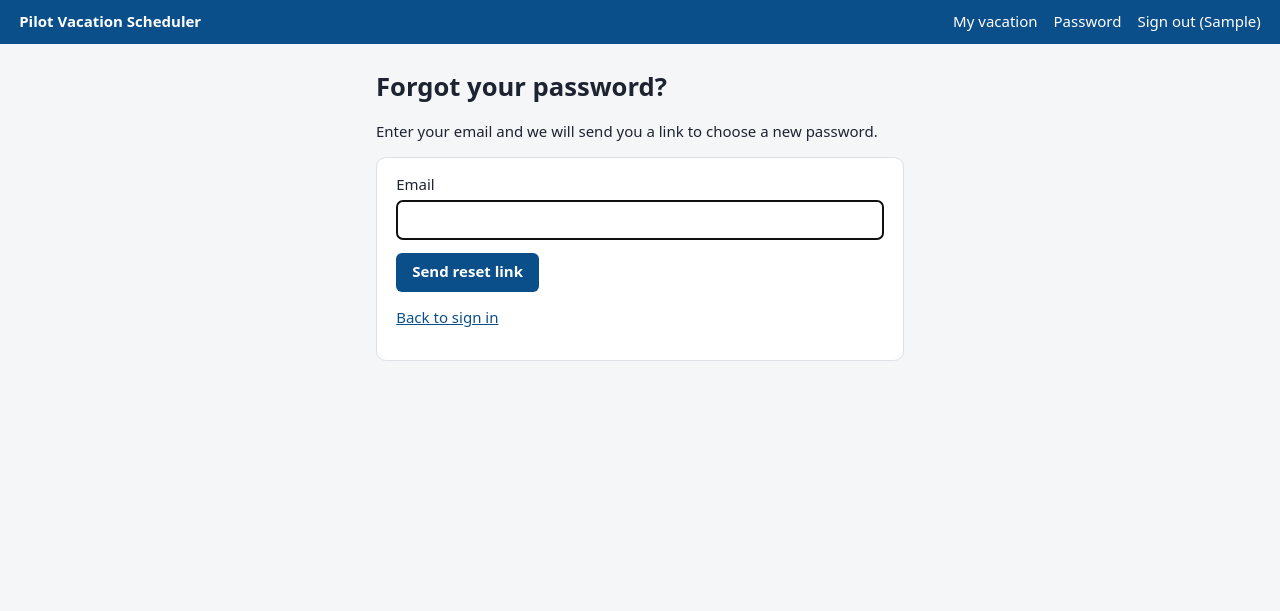
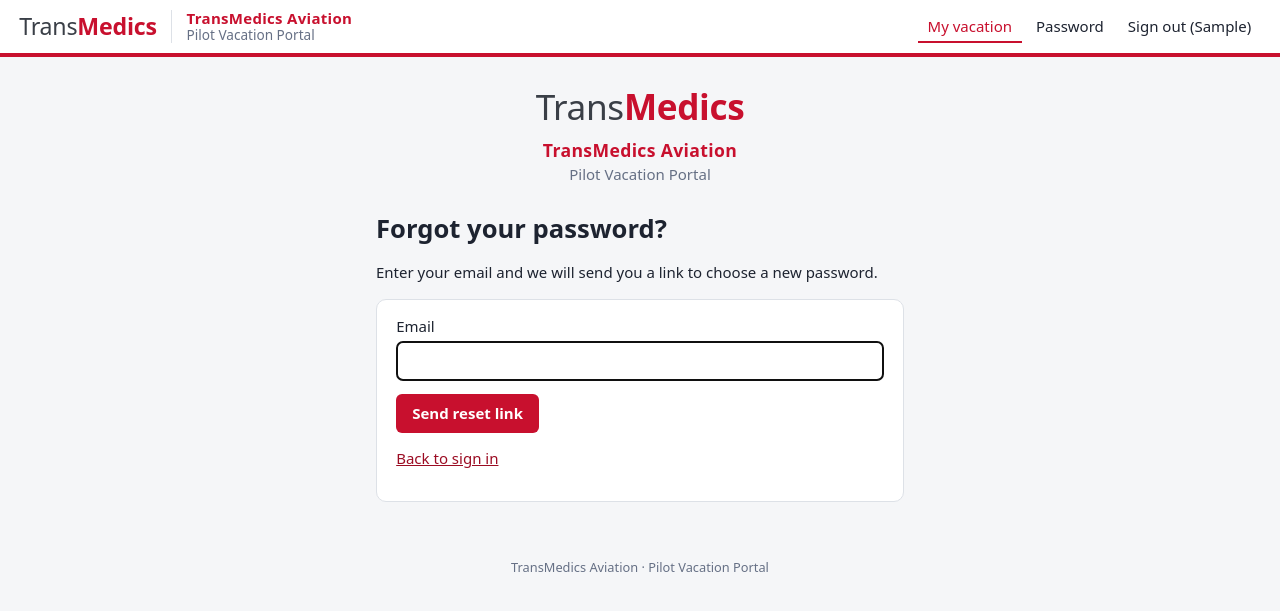
Before and after one commit to svitozaro/transmedics, a Flask app: page /forgot in a window 1280 px wide. Shown: the top 611 px of the page. Run offline with Flask 3, Linux system fonts and the light colour scheme; the visitor is signed in with stand-in values (Sample User, id 1); tables that the repository leaves empty hold one stand-in row (values such as "Sample post"); parts of the project's set-up code (start-up, migrations or seed data) failed here and were passed over; some libraries are stand-ins or nearby versions.

Commit message:
Add TransMedics Aviation branding and say 'vacation week'
Red brand colour (placeholder hex), logo slot with text fallback,
TransMedics Aviation name in header, sign-in pages and footer, branded
email subjects and signature, and 'vacation week' instead of
'vacation duty period' in user-facing text.

Co-Authored-By: Claude Opus 5.5 <noreply@anthropic.com>
Claude-Session: https://claude.ai/code/session_01QCFc685mVTksgGXNeRbaD9

```diff
--- a/app/admin.py
+++ b/app/admin.py
@@ -262,7 +262,7 @@ def assign():
     cal = service.calendar()
     period = request.form.get("period") or None
     if period and period not in cal.by_group.get(u.group, []):
-        flash("That is not one of this pilot's duty periods.", "error")
+        flash("That is not one of this pilot's duty weeks.", "error")
         return redirect(url_for("admin.scheduler"))
     a = Assignment.query.filter_by(user_id=u.id).first()
     if not a:
@@ -333,7 +333,7 @@ def export():
     out = io.StringIO()
     w = csv.writer(out)
     w.writerow(["seniority", "last_name", "first_name", "email", "role", "group",
-                "hire_date", "vacation_start", "vacation_period", "how", "explanation"])
+                "hire_date", "vacation_start", "vacation_week", "how", "explanation"])
     for i, u in enumerate(service.pilots(), start=1):
         a = by_user.get(u.id)
         w.writerow([i, u.last_name, u.first_name, u.email, u.role, u.group, u.hire_date,
@@ -370,7 +370,7 @@ def settings_page():
         msg = "Settings saved."
         if calendar_changed and Preference.query.count():
             msg += (" The calendar changed, so rankings for dates that are no longer "
-                    "duty periods will be ignored. Ask pilots to check their rankings.")
+                    "duty weeks will be ignored. Ask pilots to check their rankings.")
         flash(msg, "ok")
         return redirect(url_for("admin.settings_page"))
     values = {k: cfg.get(k) for k in cfg.EDITABLE}
--- a/app/scheduler.py
+++ b/app/scheduler.py
@@ -153,7 +153,7 @@ def run(pilots, periods_by_group, caps, required_crews=0, labels=None):
             results[p.id] = Result(p.id, pick, "rule11", None, text)
         else:
             text = (f"{who(p)} {reason} Rule 11 found no available Group "
-                    f"{p.group} week: every period is at its limit. An admin "
+                    f"{p.group} week: every week is at its limit. An admin "
                     "must assign this pilot by hand.")
             results[p.id] = Result(p.id, None, "none", None, text)
         if senior_turn:
--- a/app/settings.py
+++ b/app/settings.py
@@ -10,8 +10,8 @@ DEFAULTS = {
     "cycle_start": (f"{date.today().year + 1}-01-01", "Group A first duty day",
                     "Group A's Day 1 of a 14-day cycle. Group B starts 7 days later "
                     "(Group A's Day 8 is Group B's Day 1)."),
-    "cap_pic": ("3", "Max PICs on vacation per duty period", "Rule 12. Default 3."),
-    "cap_sic": ("3", "Max SICs on vacation per duty period", "Rule 12. Default 3."),
+    "cap_pic": ("3", "Max PICs on vacation per week", "Rule 12. Default 3."),
+    "cap_sic": ("3", "Max SICs on vacation per week", "Rule 12. Default 3."),
     "required_crews": ("0", "Minimum crews that must stay on duty",
                        "Crew check. A crew is PIC+SIC or 2 PICs. 0 turns the check off. "
                        "ASSUMPTION: the real number is not decided yet."),
--- a/app/static/style.css
+++ b/app/static/style.css
@@ -1,21 +1,36 @@
 :root {
   --bg: #f5f6f8; --card: #fff; --ink: #1d2330; --muted: #667085; --line: #dde1e7;
-  --brand: #0b4f8a; --brand-ink: #fff; --go: #12805c; --danger: #b42318;
+  /* TransMedics red. PLACEHOLDER value until the official brand hex is confirmed. */
+  --brand: #c8102e; --brand-dark: #9b0c23; --brand-tint: #fdecee; --brand-ink: #fff; --go: #12805c; --danger: #7a1020;
   --pref: #2e7d32; --rule11: #b26a00; --manual: #6941c6;
   --ranked: #e8f0fb; --unranked: repeating-linear-gradient(45deg, #fff4e5 0 4px, #ffe8c7 4px 8px);
   --off: #e1e4ea;
 }
 * { box-sizing: border-box; }
 body { margin: 0; font: 15px/1.45 system-ui, -apple-system, "Segoe UI", Roboto, sans-serif; color: var(--ink); background: var(--bg); }
-a { color: var(--brand); }
+a { color: var(--brand-dark); }
 h1 { font-size: 1.6rem; margin: .2em 0 .6em; }
 h2 { font-size: 1.1rem; margin: 0 0 .5em; }
 h3 { font-size: 1rem; margin: .5em 0; }
 code { background: #eef1f5; padding: 0 .3em; border-radius: 3px; }
-.top { display: flex; flex-wrap: wrap; gap: 1rem; align-items: center; justify-content: space-between; padding: .7rem 1.2rem; background: var(--brand); color: var(--brand-ink); }
-.top a, .top button.link { color: var(--brand-ink); text-decoration: none; margin-left: 1rem; }
-.top .brand { font-weight: 700; margin-left: 0; }
-.top nav { display: flex; flex-wrap: wrap; align-items: center; }
+.top { display: flex; flex-wrap: wrap; gap: .6rem 1.5rem; align-items: center; justify-content: space-between; padding: .6rem 1.2rem; background: #fff; border-bottom: 4px solid var(--brand); }
+.top .brand { display: flex; align-items: center; gap: .9rem; text-decoration: none; color: var(--ink); }
+.brand-text { display: flex; flex-direction: column; line-height: 1.15; padding-left: .9rem; border-left: 1px solid var(--line); }
+.brand-text strong { color: var(--brand); letter-spacing: .02em; }
+.brand-text span { font-size: .85rem; color: var(--muted); }
+.logo img { display: block; height: 36px; width: auto; }
+.wordmark { font-size: 1.45rem; font-weight: 300; letter-spacing: -.01em; color: #3a3f47; }
+.wordmark b { font-weight: 800; color: var(--brand); }
+.top nav { display: flex; flex-wrap: wrap; align-items: center; gap: .2rem .3rem; }
+.top nav a, .top nav button.link { color: var(--ink); text-decoration: none; padding: .35rem .6rem; border-radius: 6px; font-weight: 500; }
+.top nav a:hover, .top nav button.link:hover { background: var(--brand-tint); color: var(--brand-dark); }
+.top nav a.on { color: var(--brand); box-shadow: inset 0 -2px 0 var(--brand); border-radius: 0; }
+.foot { text-align: center; color: var(--muted); font-size: .8rem; padding: 2rem 1rem; }
+.hero { text-align: center; margin: 1rem 0 1.5rem; }
+.hero .logo img { height: 56px; margin: 0 auto; }
+.hero .wordmark { font-size: 2.2rem; }
+.hero p { margin: .4rem 0 0; color: var(--muted); }
+.hero p strong { color: var(--brand); font-size: 1.1rem; letter-spacing: .02em; }
 main { max-width: 1100px; margin: 1.5rem auto; padding: 0 16px; }
 main.narrow { max-width: 560px; }
 main.wide { max-width: none; }
@@ -28,7 +43,8 @@ input[type=checkbox] { width: auto; display: inline; margin: 0; }
 input[type=file] { border: none; padding: .3rem 0; }
 .hint { display: block; font-weight: 400; color: var(--muted); font-size: .85rem; margin-top: .2rem; }
 button, .button { display: inline-block; padding: .55rem 1rem; font: inherit; font-weight: 600; border: 0; border-radius: 6px; background: var(--brand); color: #fff; cursor: pointer; text-decoration: none; }
-button.secondary, .button.secondary { background: #fff; color: var(--brand); border: 1px solid var(--brand); }
+button.secondary, .button.secondary { background: #fff; color: var(--brand-dark); border: 1px solid var(--brand); }
+button:hover, .button:hover { filter: brightness(.93); }
 button.go { background: var(--go); }
 button.danger { background: var(--danger); }
 button.link { background: none; padding: 0; font-weight: 400; }
@@ -97,7 +113,7 @@ tfoot td { background: #f8f9fb !important; }
 #ranked { counter-reset: rank; }
 .dnd li { display: flex; align-items: center; gap: .6rem; padding: .5rem .6rem; margin-bottom: .35rem; border: 1px solid var(--line); border-radius: 6px; background: #fff; cursor: grab; }
 #ranked li { background: var(--ranked); border-color: #bcd0f0; }
-#ranked li::before { counter-increment: rank; content: "#" counter(rank); font-weight: 700; color: var(--brand); min-width: 2.2em; }
+#ranked li::before { counter-increment: rank; content: "#" counter(rank); font-weight: 700; color: #1e3a8a; min-width: 2.2em; }
 .unranked-box { background: #fffaf2; border-color: #f5d7a6; }
 #unranked li { background: var(--unranked); border-color: #f5d7a6; }
 .dnd li.dragging { opacity: .4; }
--- /dev/null
+++ b/app/templates/_logo.html
@@ -0,0 +1,4 @@
+<span class="logo">
+  {%- if logo -%}<img src="{{ url_for('static', filename=logo) }}" alt="TransMedics">
+  {%- else -%}<span class="wordmark" title="Placeholder: add the official logo in app/static/brand/">Trans<b>Medics</b></span>{%- endif -%}
+</span>
--- a/app/templates/admin/scheduler.html
+++ b/app/templates/admin/scheduler.html
@@ -10,7 +10,7 @@
     <div><strong>{{ total }}</strong> pilots</div>
     <div><strong>{{ submitted }}</strong> submitted rankings</div>
     <div>Rankings are <strong>{{ 'open' if rankings_open else 'locked' }}</strong></div>
-    <div>Limits: {{ caps.PIC }} PIC + {{ caps.SIC }} SIC per period{% if need %}, {{ need }} crews on duty{% endif %} (<a href="{{ url_for('admin.settings_page') }}">change</a>)</div>
+    <div>Limits: {{ caps.PIC }} PIC + {{ caps.SIC }} SIC per week{% if need %}, {{ need }} crews on duty{% endif %} (<a href="{{ url_for('admin.settings_page') }}">change</a>)</div>
     {% if last_run %}<div class="muted">Last run {{ last_run }} UTC</div>{% endif %}
     {% if last_published %}<div class="muted">Last published {{ last_published }} UTC</div>{% endif %}
   </div>
--- a/app/templates/admin/settings.html
+++ b/app/templates/admin/settings.html
@@ -13,8 +13,8 @@
   <button>Save settings</button>
 </form>
 <section class="card">
-  <h2>Duty periods for {{ cal.year }}</h2>
-  <p class="muted">Worked out from the settings above. Each is 8 days. A period counts for the year it starts in.</p>
+  <h2>Duty weeks for {{ cal.year }}</h2>
+  <p class="muted">Worked out from the settings above. Each duty week is 8 days (a pilot's vacation week is one of these). A week counts for the year it starts in.</p>
   <div class="grid2">
   {% for g in 'AB' %}
     <div><h3>Group {{ g }} ({{ cal.by_group[g]|length }})</h3>
--- a/app/templates/auth/forgot.html
+++ b/app/templates/auth/forgot.html
@@ -1,5 +1,6 @@
 {% extends "base.html" %}{% block title %}Forgot password{% endblock %}{% block mainclass %}narrow{% endblock %}
 {% block body %}
+<div class="hero">{% include "_logo.html" %}<p><strong>TransMedics Aviation</strong><br>Pilot Vacation Portal</p></div>
 <h1>Forgot your password?</h1>
 <p>Enter your email and we will send you a link to choose a new password.</p>
 <form method="post" class="card">
--- a/app/templates/auth/login.html
+++ b/app/templates/auth/login.html
@@ -1,5 +1,6 @@
 {% extends "base.html" %}{% block title %}Sign in{% endblock %}{% block mainclass %}narrow{% endblock %}
 {% block body %}
+<div class="hero">{% include "_logo.html" %}<p><strong>TransMedics Aviation</strong><br>Pilot Vacation Portal</p></div>
 <h1>Sign in</h1>
 <form method="post" class="card">
   <input type="hidden" name="csrf" value="{{ csrf_token }}">
--- a/app/templates/auth/set_password.html
+++ b/app/templates/auth/set_password.html
@@ -1,5 +1,6 @@
 {% extends "base.html" %}{% block title %}Set password{% endblock %}{% block mainclass %}narrow{% endblock %}
 {% block body %}
+<div class="hero">{% include "_logo.html" %}<p><strong>TransMedics Aviation</strong><br>Pilot Vacation Portal</p></div>
 <h1>Choose a password</h1>
 <p>Account: <strong>{{ user.email }}</strong></p>
 <form method="post" class="card">
--- a/app/templates/auth/setup.html
+++ b/app/templates/auth/setup.html
@@ -1,7 +1,8 @@
 {% extends "base.html" %}{% block title %}First-time setup{% endblock %}{% block mainclass %}narrow{% endblock %}
 {% block body %}
+<div class="hero">{% include "_logo.html" %}<p><strong>TransMedics Aviation</strong><br>Pilot Vacation Portal</p></div>
 <h1>Welcome</h1>
-<p>This is the first time the scheduler has started. Create the first admin account. You will add pilots and other admins after this.</p>
+<p>This is the first time the TransMedics Aviation vacation portal has started. Create the first admin account. You will add pilots and other admins after this.</p>
 <form method="post" class="card">
   <input type="hidden" name="csrf" value="{{ csrf_token }}">
   <label>First name <input name="first_name" required></label>
--- a/app/templates/base.html
+++ b/app/templates/base.html
@@ -3,35 +3,39 @@
 <head>
   <meta charset="utf-8">
   <meta name="viewport" content="width=device-width, initial-scale=1">
-  <title>{% block title %}Vacation Scheduler{% endblock %} · Transmedics</title>
+  <title>{% block title %}Vacation Portal{% endblock %} · TransMedics Aviation</title>
   <link rel="stylesheet" href="{{ url_for('static', filename='style.css') }}">
 </head>
 <body>
+{% if me %}
 <header class="top">
-  <a class="brand" href="{{ url_for('auth.home') }}">Pilot Vacation Scheduler</a>
-  {% if me %}
+  <a class="brand" href="{{ url_for('auth.home') }}">
+    {% include "_logo.html" %}
+    <span class="brand-text"><strong>TransMedics Aviation</strong><span>Pilot Vacation Portal</span></span>
+  </a>
   <nav>
     {% if me.is_admin %}
-      <a href="{{ url_for('admin.scheduler') }}">Scheduler</a>
-      <a href="{{ url_for('admin.users') }}">Users</a>
-      <a href="{{ url_for('admin.settings_page') }}">Settings</a>
-      <a href="{{ url_for('admin.outbox') }}">Outbox</a>
+      <a href="{{ url_for('admin.scheduler') }}" {% if request.endpoint == 'admin.scheduler' %}class="on"{% endif %}>Scheduler</a>
+      <a href="{{ url_for('admin.users') }}" {% if request.endpoint and request.endpoint.startswith('admin.user') %}class="on"{% endif %}>Users</a>
+      <a href="{{ url_for('admin.settings_page') }}" {% if request.endpoint == 'admin.settings_page' %}class="on"{% endif %}>Settings</a>
+      <a href="{{ url_for('admin.outbox') }}" {% if request.endpoint == 'admin.outbox' %}class="on"{% endif %}>Outbox</a>
     {% else %}
-      <a href="{{ url_for('pilot.ranking') }}">My vacation</a>
+      <a href="{{ url_for('pilot.ranking') }}" class="on">My vacation</a>
     {% endif %}
-    <a href="{{ url_for('auth.change_password') }}">Password</a>
+    <a href="{{ url_for('auth.change_password') }}" {% if request.endpoint == 'auth.change_password' %}class="on"{% endif %}>Password</a>
     <form method="post" action="{{ url_for('auth.logout') }}" class="inline">
       <input type="hidden" name="csrf" value="{{ csrf_token }}">
       <button class="link">Sign out ({{ me.first_name or me.email }})</button>
     </form>
   </nav>
-  {% endif %}
 </header>
+{% endif %}
 <main class="{% block mainclass %}{% endblock %}">
   {% for cat, msg in get_flashed_messages(with_categories=true) %}
     <div class="flash {{ cat }}">{{ msg }}</div>
   {% endfor %}
   {% block body %}{% endblock %}
 </main>
+<footer class="foot">TransMedics Aviation · Pilot Vacation Portal</footer>
 </body>
 </html>
```
Also changed, not shown: app/__init__.py (+11 -2 lines), app/auth.py (+7 -7 lines), app/emailer.py (+7 -0 lines), app/service.py (+6 -4 lines), tests/test_app.py (+5 -0 lines), README.md, app/static/brand/README.txt (added).
